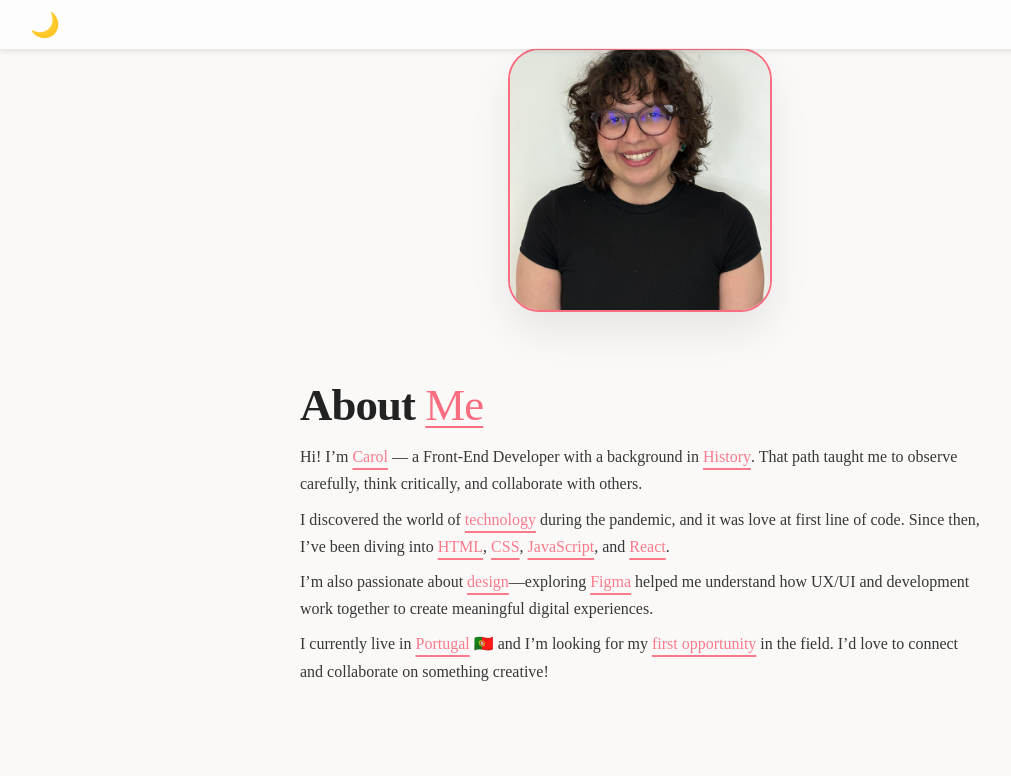
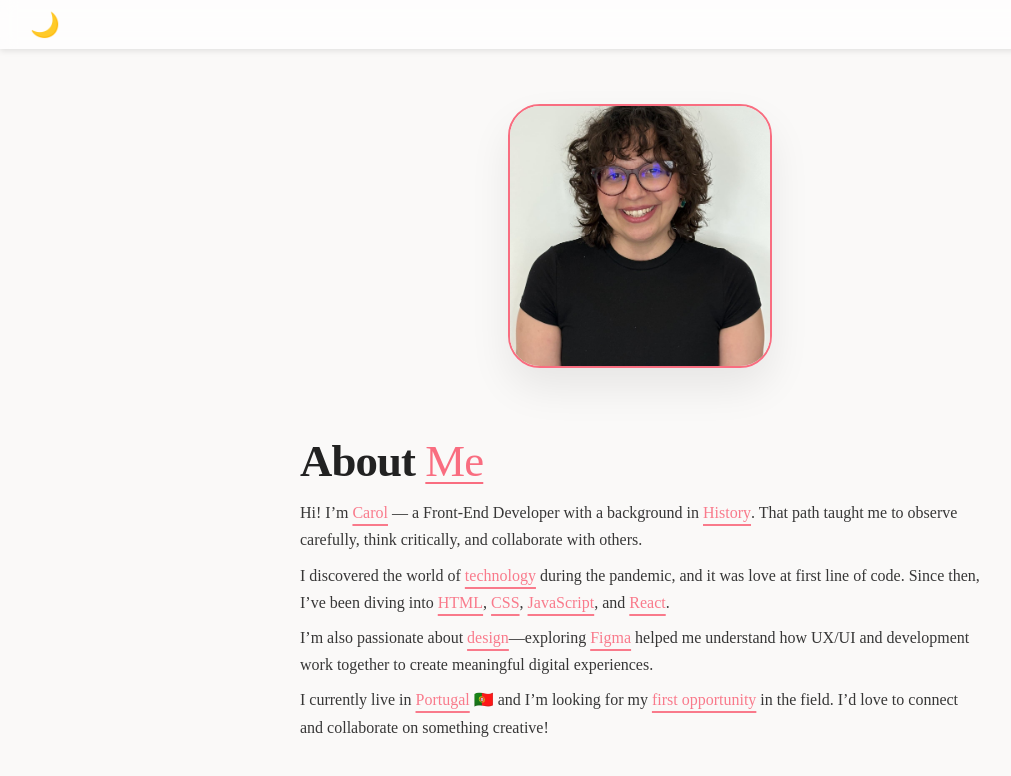
Before and after one commit to carolinedemoraes/iamcarol-website, a React (Vite) app: page /about in a window 1280 px wide. Shown: the top 776 px of the page, without its empty margins (0-1011 px from the left). Built offline with nearby package versions, Linux system fonts and the light colour scheme.

Commit message:
style: add fine adjustments on About me page

```diff
--- a/src/pages/styles/About.module.scss
+++ b/src/pages/styles/About.module.scss
@@ -1,7 +1,8 @@
 .aboutSection {
-  height: 100dvh;
+  min-height: 100dvh;
 
-  padding-top: clamp(3rem, 6vh, 5rem);
+  padding-top: calc(
+    var(--header-height, 80px) + clamp(1.5rem, 4vh, 3rem));
   padding-bottom: 3rem;
   padding-inline: 1.25rem;
 
@@ -105,6 +106,9 @@ p {
 @media (min-width: 768px) {
   .aboutSection {
     justify-content: flex-start;
+    padding-top: calc(
+      var(--header-height, 80px) + 1.5rem
+    );
   }
 
   .content {
@@ -132,7 +136,8 @@ p {
 /* 🔹 MOBILE PEQUENO: ajustar imagem e texto para caber */
 @media (max-width: 479px) {
   .aboutSection {
-    padding-top: 2rem;
+    min-height: auto;
+    padding-top: calc(var(--header-height, 40px) + 2rem);
     padding-bottom: 2rem;
     gap: 1rem;
   }
```
